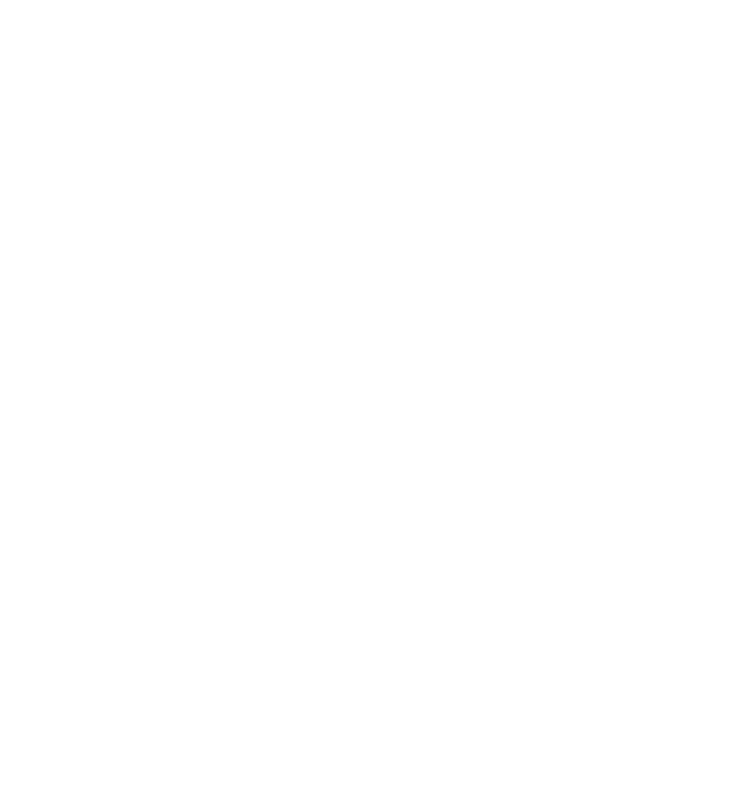
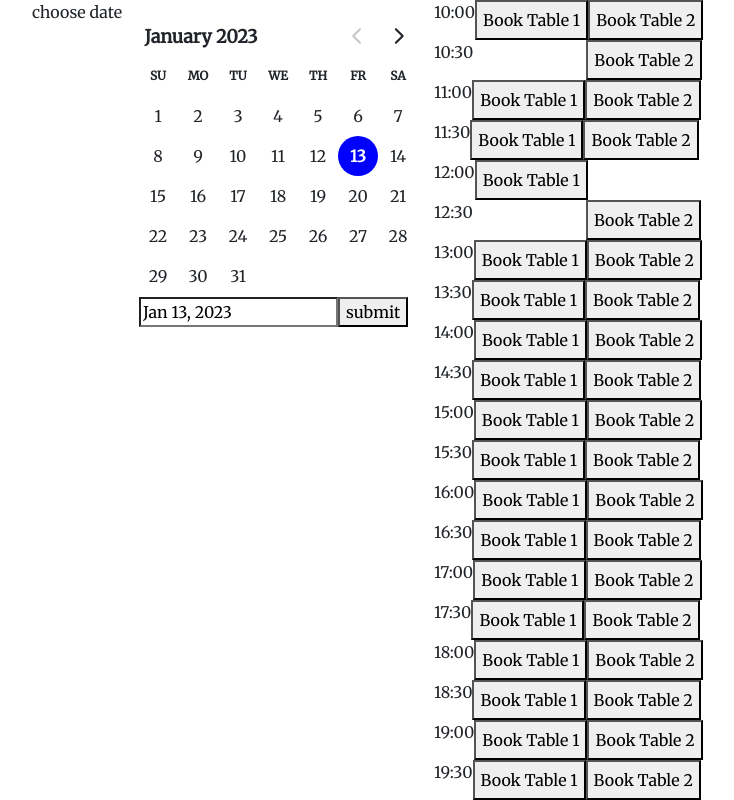
Before and after one commit to Gjeev/JAVAbuilds, a React (Vite) app in the folder client/: page /bookings in a window 1280 px wide. Before the commit this address had no page. Shown: the top 800 px of the page, without its empty margins (271-1005 px from the left). Built offline with nearby package versions, Linux system fonts and the light colour scheme.

Commit message:
added booking page

```diff
--- a/client/src/App.jsx
+++ b/client/src/App.jsx
@@ -5,6 +5,7 @@
 import NavBar from "./components/NavBar";
 import Login from "./pages/auth/Login";
 import SignUp from "./pages/auth/SignUp";
+import Booking from "./pages/booking/Booking";
 
 export default function App() {
   return (
@@ -37,6 +38,15 @@
             </div>
           }
         ></Route>
+        <Route
+          exact
+          path="/bookings"
+          element={
+            <div className="d-flex flex-column justify-content-center align-items-center min-vh-100">
+              <Booking/>
+            </div>
+          }
+        ></Route>
       </Routes>
     </Router>
   );
--- /dev/null
+++ b/client/src/components/BookingSlot.jsx
@@ -0,0 +1,21 @@
+import { useEffect, useState } from "react";
+
+const BookingSlot = (props) => {
+    const [slot,setSlot]=useState(null)
+    useEffect(()=>{
+        setSlot(props.props)
+    },[])
+    return (
+        <div>
+            {slot&&
+                <div className="d-flex flex-row">
+                    <p>{slot.timeSlot}</p>
+                    <button className={slot.table1Status}>Book Table 1</button>
+                    <button className={slot.table2Status}>Book Table 2</button>
+                </div>
+            }
+        </div>
+    );
+}
+
+export default BookingSlot;
--- /dev/null
+++ b/client/src/components/Slots.jsx
@@ -0,0 +1,67 @@
+import React, { useEffect, useState } from "react";
+import BookingSlot from "./BookingSlot";
+
+const Slots = (props) => {
+    const [data,setData]=useState(null);
+    const [slots1,setSlots1]= useState(
+        [
+            {id:1,timeSlot:"10:00",table1Status:"visible",table2Status:"visible",tableNumber:1},
+            {id:2,timeSlot:"10:30",table1Status:"visible",table2Status:"visible",tableNumber:1},
+            {id:3,timeSlot:"11:00",table1Status:"visible",table2Status:"visible",tableNumber:1},
+            {id:4,timeSlot:"11:30",table1Status:"visible",table2Status:"visible",tableNumber:1},
+            {id:5,timeSlot:"12:00",table1Status:"visible",table2Status:"visible",tableNumber:1},
+            {id:6,timeSlot:"12:30",table1Status:"visible",table2Status:"visible",tableNumber:1},
+            {id:7,timeSlot:"13:00",table1Status:"visible",table2Status:"visible",tableNumber:1},
+            {id:8,timeSlot:"13:30",table1Status:"visible",table2Status:"visible",tableNumber:1},
+            {id:9,timeSlot:"14:00",table1Status:"visible",table2Status:"visible",tableNumber:1},
+            {id:10,timeSlot:"14:30",table1Status:"visible",table2Status:"visible",tableNumber:1},
+            {id:11,timeSlot:"15:00",table1Status:"visible",table2Status:"visible",tableNumber:1},
+            {id:12,timeSlot:"15:30",table1Status:"visible",table2Status:"visible",tableNumber:1},
+            {id:13,timeSlot:"16:00",table1Status:"visible",table2Status:"visible",tableNumber:1},
+            {id:14,timeSlot:"16:30",table1Status:"visible",table2Status:"visible",tableNumber:1},
+            {id:15,timeSlot:"17:00",table1Status:"visible",table2Status:"visible",tableNumber:1},
+            {id:16,timeSlot:"17:30",table1Status:"visible",table2Status:"visible",tableNumber:1},
+            {id:17,timeSlot:"18:00",table1Status:"visible",table2Status:"visible",tableNumber:1},
+            {id:18,timeSlot:"18:30",table1Status:"visible",table2Status:"visible",tableNumber:1},
+            {id:19,timeSlot:"19:00",table1Status:"visible",table2Status:"visible",tableNumber:1},
+            {id:20,timeSlot:"19:30",table1Status:"visible",table2Status:"visible",tableNumber:1},
+            {id:21,timeSlot:"20:00",table1Status:"visible",table2Status:"visible",tableNumber:1},
+            {id:22,timeSlot:"20:30",table1Status:"visible",table2Status:"visible",tableNumber:1},
+            {id:23,timeSlot:"21:00",table1Status:"visible",table2Status:"visible",tableNumber:1},
+            {id:24,timeSlot:"21:30",table1Status:"visible",table2Status:"visible",tableNumber:1},
+        ]
+    );
+
+    useEffect(()=>{
+        setData(props.props);
+    },[])
+    useEffect(()=>{
+        if(data){
+            slots1.map((slot)=>{
+                data.map((flag)=>{
+                    if(slot.id===flag.id&&flag.tableNumber===1){
+                        slot.table1Status="invisible"
+                    }
+                    if(slot.id===flag.id&&flag.tableNumber===2){
+                        slot.table2Status="invisible"
+                    }
+                })
+            })
+        }
+    },[data])
+    return (
+        <div className="bookingComponent">
+            <div>
+                {data&&slots1.map((slot)=>{
+                    return(
+                        <BookingSlot key={slot.id} props={slot}/>
+                    )
+                })}
+
+            </div>
+        </div>
+
+    );
+}
+
+export default Slots;
--- a/client/src/pages/booking/Booking.jsx
+++ b/client/src/pages/booking/Booking.jsx
@@ -0,0 +1,50 @@
+import { useEffect, useState } from "react";
+import { DayPicker, useInput } from "react-day-picker";
+import "react-day-picker/dist/style.css";
+import Slots from "../../components/Slots";
+
+const Booking = () => {
+    const [date, setDate] = useState(null);
+    const [data,setData]= useState(null);
+    const handleDateSubmit = (e) => {
+        e.preventDefault();
+        setDate(inputProps.value);
+    };
+    const { inputProps, dayPickerProps } = useInput({
+        defaultSelected: new Date(),
+        fromYear: 2023,
+        toYear: 2026,
+        format: "PP",
+        required: true,
+    });
+    const footer = (
+    <form onSubmit={handleDateSubmit}>
+        <label>
+        <input
+            {...inputProps}
+            className="input-reset pa2 ma2 bg-white black ba"
+        />
+        </label>
+        <button type="submit">submit</button>
+    </form>
+    );
+    useEffect(()=>{
+        setData(
+            [
+                {id:2,timeSlot:"10:30",date:"22 jan,2020",game:"pool",tableNumber:1},
+                {id:5,timeSlot:"12:00",date:"22 jan,2020",game:"pool",tableNumber:2},
+                {id:6,timeSlot:"12:30",date:"22 jan,2020",game:"pool",tableNumber:1},
+            ]
+        )
+    },[])
+    return (
+        <div className="d-flex flex-row justify-content-center align-content-center">
+            <p>choose date</p>
+            <DayPicker {...dayPickerProps} footer={footer} />
+            {data&&<Slots props={data}></Slots>}
+        </div>
+    );
+
+}
+
+export default Booking;
```
